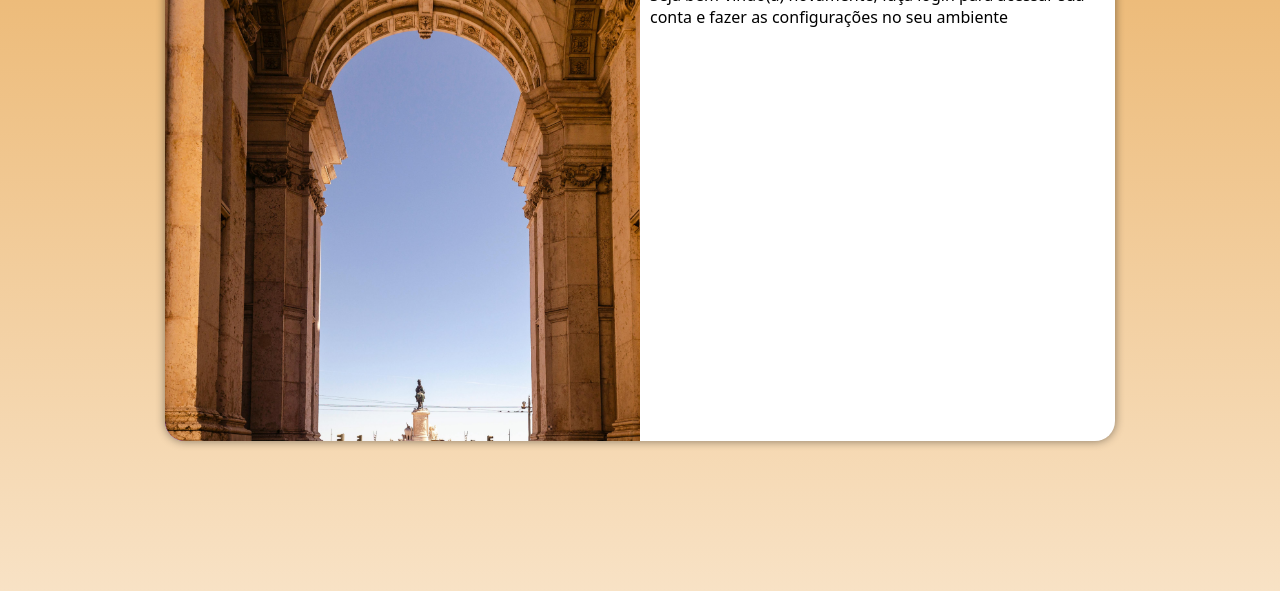
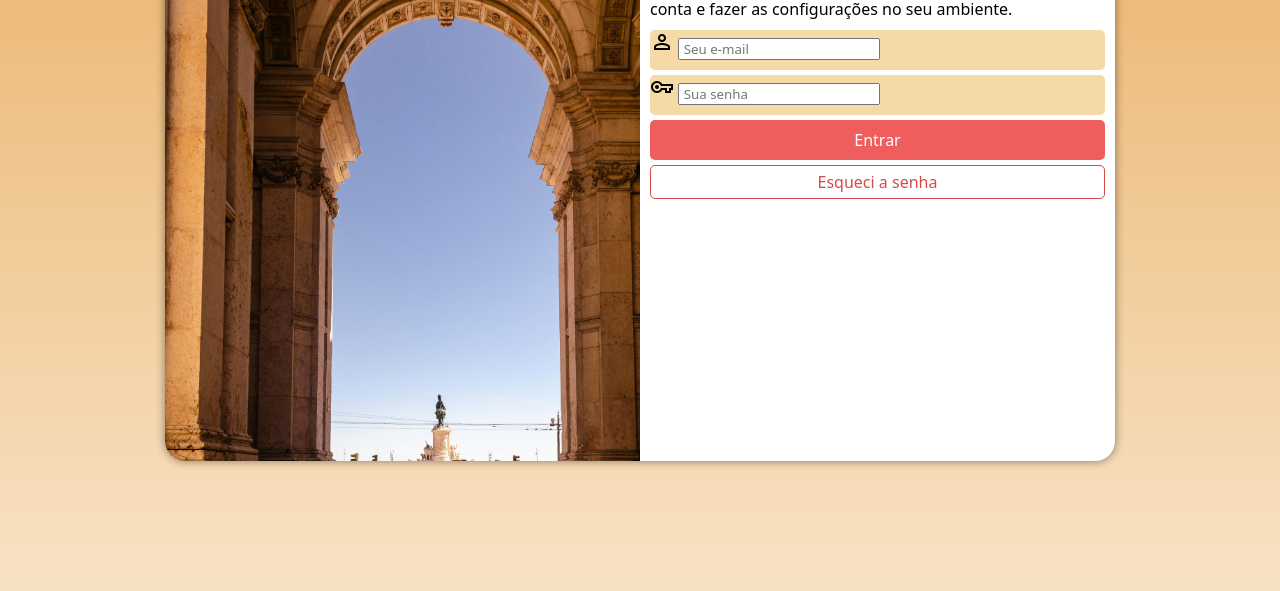
Before and after one commit to Marcos-Moreira5112/projeto_login, a plain HTML site: page index.html in a window 1280 px wide. Shown: the part 209-800 px from the top of the page. Drawn offline with nearby package versions, Linux system fonts and the light colour scheme.

Commit message:
Fiz tudo dos formulários

```diff
--- a/estilos/style.css
+++ b/estilos/style.css
@@ -5,6 +5,10 @@
     margin: 0px;
     padding: 0px;
     box-sizing: Border-box;
+}
+
+h1 {
+    text-align: center;
 }
 
 body, html {
@@ -25,8 +29,8 @@ section#login {
     left: 50%;
     transform: translate(-50%, -50%);
     background-color: white;
-    width: 250px;
-    height: 500px;
+    width: 270px;
+    height: 540px;
     border-radius: 20px;
     overflow: hidden;
     box-shadow: 0px 0px 10px rgba(0, 0, 0, 0.459);
@@ -35,7 +39,7 @@ section#login {
 
 section#login > div#img {
     display: block;
-    background: blueviolet url(../imagens/pexels-crissparanhos-28121807.jpg) no-repeat;
+    background: rgb(248, 226, 197) url(../imagens/pexels-crissparanhos-28121807.jpg) no-repeat;
     height: 200px;
     background-size: cover;
 }
@@ -44,3 +48,56 @@ section#login > div#form {
     display: block;
     padding: 10px;
 }
+
+div#form > p {
+    margin-top: 12px;
+    margin-bottom: 10px;
+    font-size: 1em
+}
+
+form > div.campo {
+    background-color: rgb(245, 218, 168);
+    height: 40px;
+    border-radius: 5px;
+    margin: 5px 0px;
+}
+
+div.campo > label {
+    display: none;
+}
+
+form > input[type=submit] {
+    display: block;
+    font-size: 1em;
+    width: 100%;
+    height: 40px;
+    background-color: rgb(240, 93, 93);
+    color: white;
+    border: none;
+    border-radius: 5px;
+    cursor: pointer;
+}
+
+form > input[type=submit]:hover {
+    background-color: rgb(216, 73, 73);
+}
+
+form > a.botao {
+    display: block;
+    text-align: center;
+    font-size: 1em;
+    width: 100%;
+    height: 34px;
+    padding-top: 5px;
+    margin-top: 5px;
+    background-color: white;
+    text-decoration: none;
+    border: 1px solid rgb(216, 73, 73);
+    border-radius: 5px;
+    color: rgb(216, 73, 73);
+}
+
+    form > a.botao:hover{
+        background-color: rgb(245, 155, 155);
+        color: white;
+    }
--- a/index.html
+++ b/index.html
@@ -3,6 +3,7 @@
 <head>
     <meta charset="UTF-8">
     <meta name="viewport" content="width=device-width, initial-scale=1.0">
+    <link href="https://fonts.googleapis.com/css2?family=Material+Symbols+Outlined" rel="stylesheet" />
     <link rel="stylesheet" href="estilos/style.css">
     <link rel="stylesheet" href="estilos/media_query.css">
     <title>Login</title>
@@ -15,10 +16,23 @@
             </div>
 
             <div id="form">
-                <h1>login</h1>
-                <p>Seja bem-vindo(a) novamente, faça login para acessar sua conta e fazer as configurações no seu ambiente</p>
-                <form action="login.php" method="post">
-
+                <h1>Login</h1>
+                <p>Seja bem-vindo(a) novamente, faça login para acessar sua conta e fazer as configurações no seu ambiente.</p>
+                <form action="login.php" method="post" autocomplete="on">
+                    <div class="campo">
+                        <span class="material-symbols-outlined">person</span>
+                        <input type="email" name="login" id="ilogin" placeholder=" Seu e-mail" autocomplete="email" required maxlength="30">
+                        <label for="ilogin">login</label>
+                    </div>
+                    <div class="campo">
+                        <span class="material-symbols-outlined">vpn_key</span>
+                        <input type="password" name="senha" id="isenha" placeholder=" Sua senha" autocomplete="current-password" required minlength="8" maxlength="20">
+                        <label for="isenha">Senha</label>
+                    </div>
+                    <input type="submit" value="Entrar">
+                    <a href="esqueci.html"  class="botao">
+                        Esqueci a senha
+                    </a>
                 </form>
             </div>
         </section>
```
